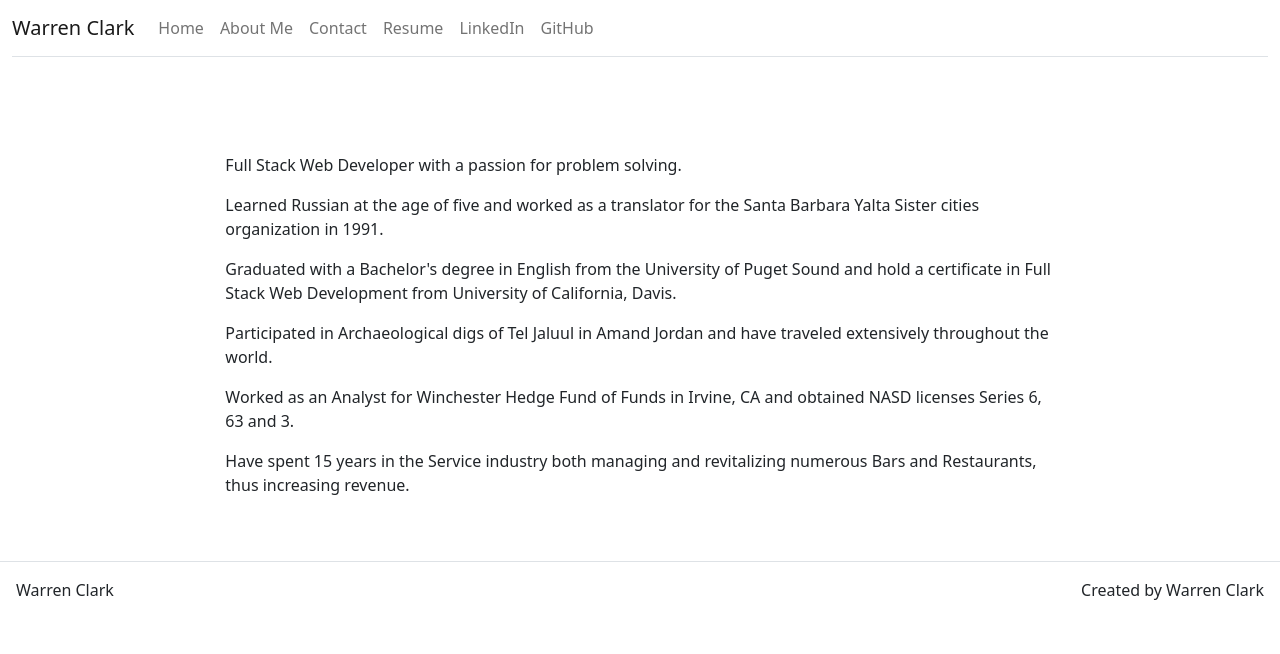
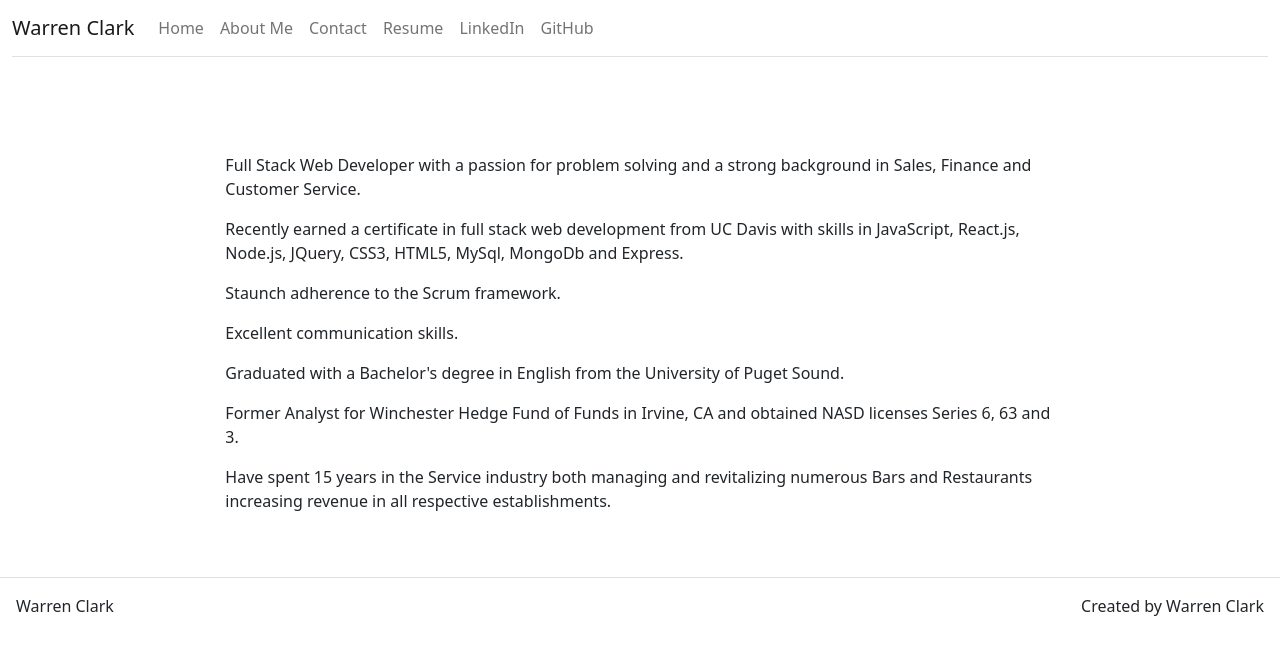
Before and after one commit to wclarkcito/portfolio, a React (Create React App) app: page /about in a window 1280 px wide. Shown: the top 654 px of the page. Built offline with nearby package versions, Linux system fonts and the light colour scheme.

Commit message:
changed the text in the about page to highlight accomplishments

```diff
--- a/src/pages/AboutPage.js
+++ b/src/pages/AboutPage.js
@@ -8,45 +8,25 @@ function AboutPage(props) {
             <Hero title={props.title} />
 
             <Content>
-                <p> Full Stack Web Developer with a passion for problem solving. </p>
+                <p> Full Stack Web Developer with a passion for problem solving and a strong background in Sales, Finance and Customer Service. </p>
 
-                <p> Learned Russian at the age of five and worked as a translator for the Santa Barbara Yalta Sister cities organization in 1991.
+                <p> Recently earned a certificate in full stack web development from UC Davis with skills in JavaScript, React.js, Node.js, JQuery, CSS3, HTML5, MySql, MongoDb and Express.
                 </p>
 
-                <p> Graduated with a Bachelor's degree in English from the University of Puget Sound and hold a certificate in Full Stack Web Development from University of California, Davis.</p>
+                <p> Staunch adherence to the Scrum framework.</p>
 
-                <p> Participated in Archaeological digs of Tel Jaluul in Amand Jordan and have traveled extensively throughout the world.</p>
+                <p> Excellent communication skills. </p>
 
-                <p> Worked as an Analyst for Winchester Hedge Fund of Funds in Irvine, CA and obtained NASD licenses Series 6, 63 and 3.</p>
+                <p> Graduated with a Bachelor's degree in English from the University of Puget Sound.</p>
 
-                <p> Have spent 15 years in the Service industry both managing and revitalizing numerous Bars and Restaurants, thus increasing revenue.</p>
+                <p> Former Analyst for Winchester Hedge Fund of Funds in Irvine, CA and obtained NASD licenses Series 6, 63 and 3.</p>
+
+                <p> Have spent 15 years in the Service industry both managing and revitalizing numerous Bars and Restaurants increasing revenue in all respective establishments.</p>
 
 
-                {/* From a very young age I was exposed to a great deal of travel. Having grown up in
-                    Southern
-                    California it would have been easy to settle into the beach lifestyle; however it was
-                    important to my parents that I get out and learn how the rest of the world lived. Thus,
-                    by
-                    the age of eighteen I had traveled in and out of several countries most of which would
-                    be
-                    classified as second or third world. Having also learned Russian at a very young age I
-                    spent time in Yalta and Moscow during the early nineties translating at the latter
-                    stages of
-                    the Cold War. Shortly after High School I spent six months in Ammand, Jordan on an
-                    archeological dig
-                    before attending Oxford University for a year to study Literature. After finishing up
-                    College in the states I relocated to Los Angeles to pursue a career in acting. It did
-                    not
-                    take me long to realize that I was not going to take Hollywood by storm so I began
-                    working
-                    in Private Equity and Investment Banking as an Analyst for a small Broker/Dealer. Once
-                    the
-                    Recession in 2009 descended upon us the financial landscape changed with regards to my
-                    employers so I relocated to Santa Barbara and have spent the last ten years managing
-                    Restaurants/Nightclubs. Like many other businesses the hospitality industry plummeted at
-                    the
-                    hands of Covid-19, so I am now enrolled in a Full-Stack Coding Bootcamp at UC
-                    Davis pursuing a career in Full Stack Web Development. */}
+
+
+
 
             </Content>
         </div>
```
